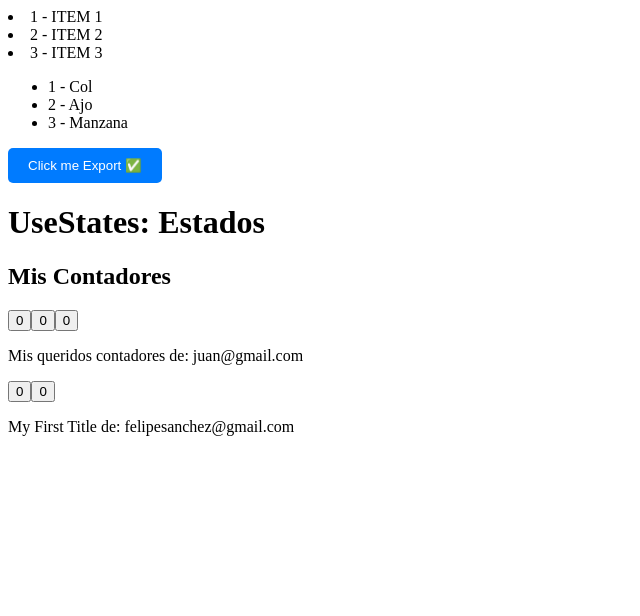
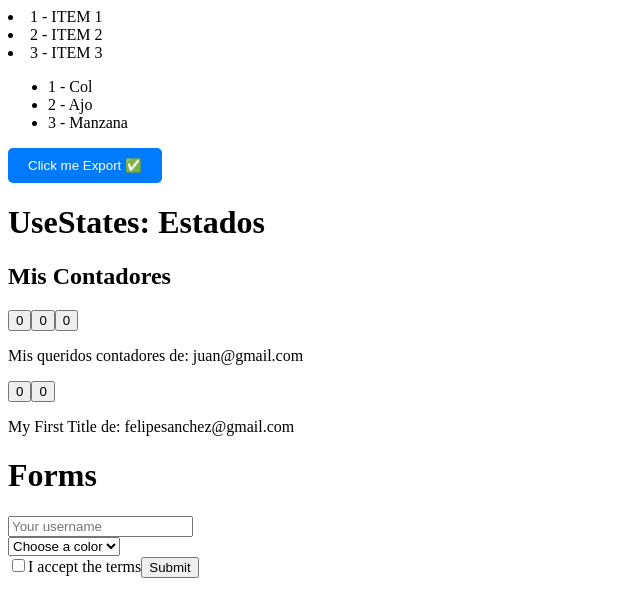
Before and after one commit to PC-Techdeveloper/react-ts, a React (Vite) app: page / in a window 1280 px wide. Shown: the top 616 px of the page, without its empty margins (0-640 px from the left). Built offline with nearby package versions, Linux system fonts and the light colour scheme.

Commit message:
formularios no controlados

```diff
--- /dev/null
+++ b/src/Components/Forms.tsx
@@ -0,0 +1,62 @@
+/*
+- Formularios NO CONTROLADOS: El valor del formulario se maneja directamente a través del DOM.
+- Formularios CONTROLADOS: El valor del formulario se maneja a través del estado de React. El valor del input se almacena en el estado del componente y se actualiza a través de eventos como onChange, onSubmit, etc.
+*/
+
+//Formulario NO controlado
+//useRef: Accede a un elemento DOM directamente sin usar el estado de React.
+//Donde no se necesita renderizar el componente cada vez que cambia de valor del input.
+import { useRef, type FormEvent } from 'react';
+
+const Forms = () => {
+  const formRef = useRef<HTMLFormElement>(null);
+
+  const handleSubmit = (e: FormEvent) => {
+    e.preventDefault();
+
+    if (!formRef.current) return;
+
+    // Create the FormData object from the form
+    const formData = new FormData(formRef.current);
+
+    // Get values using get()
+    const username = formData.get('username');
+    const color = formData.get('color');
+    const accept = !!formData.get('accept'); // Convert to boolean
+
+    console.log({
+      username,
+      color,
+      accept,
+    });
+  };
+
+  return (
+    <div>
+      <h1>Forms</h1>
+      <form onSubmit={handleSubmit} ref={formRef}>
+        <input type="text" name="username" placeholder="Your username" />
+
+        <br />
+
+        <select name="color" defaultValue="">
+          <option value="" disabled>
+            Choose a color
+          </option>
+          <option value="red">Red</option>
+          <option value="blue">Blue</option>
+          <option value="green">Green</option>
+        </select>
+
+        <br />
+
+        <label>
+          <input type="checkbox" name="accept" />I accept the terms
+        </label>
+
+        <button type="submit">Submit</button>
+      </form>
+    </div>
+  );
+};
+export default Forms;
--- a/src/main.tsx
+++ b/src/main.tsx
@@ -10,6 +10,7 @@ import Hooks from './Components/Hooks.tsx';
 import CounterButton from './Components/CounterButton.tsx';
 import SharedInfo from './Components/SharedInfo.tsx';
 import Title from './Components/Title.tsx';
+import Forms from './Components/Forms.tsx';
 
 createRoot(document.getElementById('root')!).render(
   <StrictMode>
@@ -25,5 +26,6 @@ createRoot(document.getElementById('root')!).render(
       message="My First Title"
       user={{ name: 'Felipe', age: 50, email: 'felipesanchez@gmail.com' }}
     />
+    <Forms />
   </StrictMode>
 );
```
